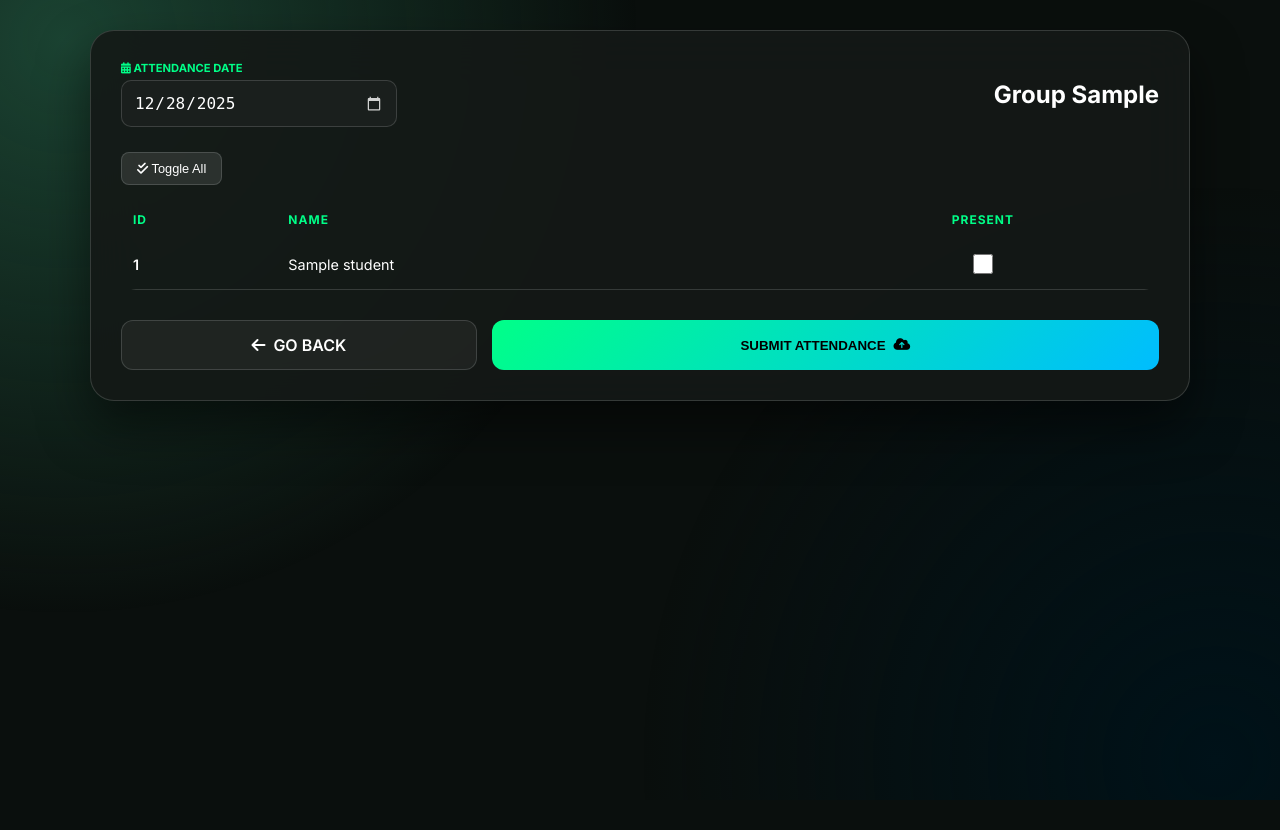
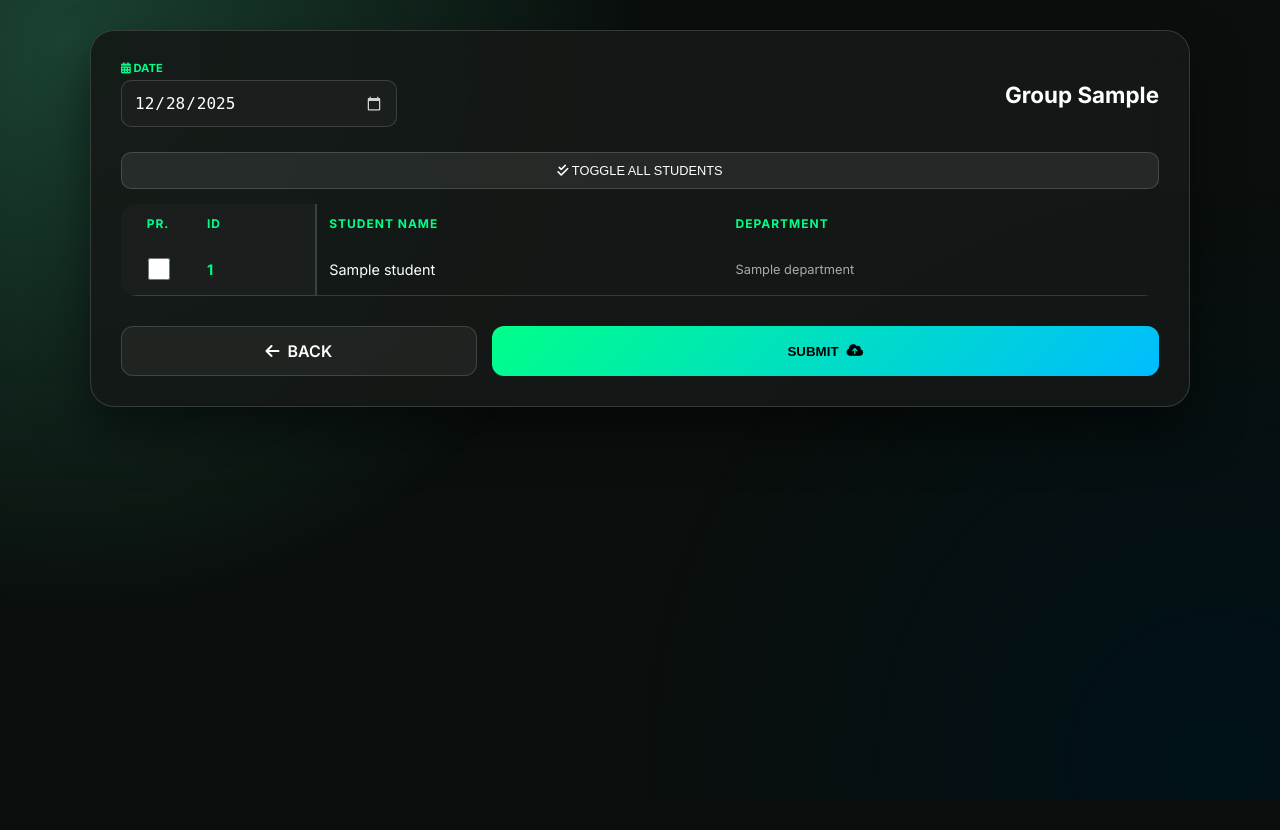
Before and after one commit to chaitany851P/cesd-attendance-system, a Flask app: template templates/mark_attendance.html in a window 1280 px wide. Run offline with Flask 3, Linux system fonts and the light colour scheme; the template is opened without the code that fills it: most values are stand-ins (such as "Sample title", 1, 10 or a date in 2020).

Commit message:
Enhance attendance form layout and styles

```diff
--- a/templates/mark_attendance.html
+++ b/templates/mark_attendance.html
@@ -1,68 +1,101 @@
 <!DOCTYPE html>
-<html>
+<html lang="en">
 <head>
+    <meta charset="UTF-8">
     <meta name="viewport" content="width=device-width, initial-scale=1.0">
+    <title>Mark Attendance | CESD Portal</title>
     <link rel="stylesheet" href="{{ url_for('static', filename='style.css') }}">
     <link rel="stylesheet" href="https://cdnjs.cloudflare.com/ajax/libs/font-awesome/6.0.0/css/all.min.css">
-    <title>Mark Attendance</title>
+    <style>
+        /* Mobile Optimization: Sticky first columns */
+        .table-wrapper { overflow-x: auto; -webkit-overflow-scrolling: touch; }
+
+        table { border-collapse: separate; border-spacing: 0; width: 100%; }
+
+        /* Stick the checkbox column to the left */
+        th:first-child, td:first-child {
+            position: sticky;
+            left: 0;
+            z-index: 2;
+            background: #1a1f1d; /* Matches dark theme */
+            width: 50px;
+            text-align: center;
+        }
+
+        /* Stick the ID column as well */
+        th:nth-child(2), td:nth-child(2) {
+            position: sticky;
+            left: 50px;
+            z-index: 2;
+            background: #1a1f1d;
+            border-right: 2px solid var(--glass-border);
+        }
+
+        tr:hover td { background: rgba(0, 255, 136, 0.1) !important; }
+
+        .student-row { cursor: pointer; }
+    </style>
 </head>
 <body>
     <div class="mesh-bg"></div>
+
     <div class="container">
         <div class="card">
-            <form method="POST">
-                <!-- Header: Date and Group -->
-                <div class="attendance-header" style="display: flex; justify-content: space-between; align-items: center; margin-bottom: 25px;">
+            <form id="attendanceForm" method="POST">
+
+                <!-- Top Info Bar -->
+                <div class="attendance-header" style="display: flex; justify-content: space-between; align-items: center; margin-bottom: 25px; flex-wrap: wrap; gap: 15px;">
                     <div style="width: 100%; max-width: 250px;">
                         <label style="color: var(--primary); font-size: 0.7rem; font-weight: 700; display: block; margin-bottom: 5px;">
-                            <i class="fa-solid fa-calendar-days"></i> ATTENDANCE DATE
+                            <i class="fa-solid fa-calendar-days"></i> DATE
                         </label>
                         <input type="date" name="attendance_date" min="2025-12-28" max="2026-01-05" value="2025-12-28" required>
                     </div>
                     <div style="text-align: right;">
-                        <h2 style="margin: 0;">Group {{ group_no }}</h2>
+                        <h2 style="margin: 0; font-size: 1.4rem;">Group {{ group_no }}</h2>
                     </div>
                 </div>
 
-                <!-- Table Controls -->
-                <div style="margin-bottom: 15px;">
-                    <button type="button" onclick="const cbs=document.querySelectorAll('input[type=checkbox]'); cbs.forEach(c=>c.checked=!c.checked)"
-                            style="background: rgba(255,255,255,0.1); border: 1px solid var(--glass-border); color: #fff; padding: 8px 15px; border-radius: 8px; cursor: pointer; font-size: 0.8rem;">
-                        <i class="fa-solid fa-check-double"></i> Toggle All
-                    </button>
-                </div>
+                <!-- Toggle/Select All Button -->
+                <button type="button" onclick="const cbs=document.querySelectorAll('input[type=checkbox]'); cbs.forEach(c=>c.checked=!c.checked)"
+                        style="background: var(--glass); border: 1px solid var(--glass-border); color: #fff; padding: 10px 15px; border-radius: 10px; cursor: pointer; font-size: 0.8rem; margin-bottom: 15px; width: 100%;">
+                    <i class="fa-solid fa-check-double"></i> TOGGLE ALL STUDENTS
+                </button>
 
-                <!-- Responsive Table Wrapper -->
+                <!-- Responsive Table with First Column Checkbox -->
                 <div class="table-wrapper">
                     <table>
                         <thead>
                             <tr>
+                                <th>PR.</th> <!-- Present -->
                                 <th>ID</th>
-                                <th>NAME</th>
-                                <th style="text-align: center;">PRESENT</th>
+                                <th>STUDENT NAME</th>
+                                <th>DEPARTMENT</th>
                             </tr>
                         </thead>
                         <tbody>
-                            {% for s in students %}
-                            <tr onclick="const c=document.getElementById('c{{s.ID}}'); c.checked=!c.checked" style="cursor: pointer;">
-                                <td style="font-weight: 600;">{{ s.ID }}</td>
-                                <td>{{ s.Name }}</td>
-                                <td style="text-align: center;">
-                                    <input type="checkbox" name="status" value="{{ s.ID }}" id="c{{ s.ID }}" onclick="event.stopPropagation()" style="width: 20px; height: 20px; accent-color: var(--primary);">
+                            {% for student in students %}
+                            <tr class="student-row" onclick="document.getElementById('c{{student.ID}}').click();">
+                                <td class="checkbox-cell">
+                                    <input type="checkbox" name="status" value="{{ student.ID }}" id="c{{ student.ID }}"
+                                           onclick="event.stopPropagation()" style="width: 22px; height: 22px; accent-color: var(--primary);">
                                 </td>
+                                <td style="font-weight: 700; color: var(--primary);">{{ student.ID }}</td>
+                                <td style="white-space: nowrap;">{{ student.Name }}</td>
+                                <td style="color: #aaa; font-size: 0.8rem;">{{ student.Department }}</td>
                             </tr>
                             {% endfor %}
                         </tbody>
                     </table>
                 </div>
 
-                <!-- Action Buttons -->
-                <div class="btn-container" style="display: flex; gap: 15px; margin-top: 30px;">
+                <!-- Bottom Navigation -->
+                <div style="display: flex; gap: 15px; margin-top: 30px;">
                     <a href="/dashboard" class="btn-secondary" style="flex: 1;">
-                        <i class="fa-solid fa-arrow-left"></i> GO BACK
+                        <i class="fa-solid fa-arrow-left"></i> BACK
                     </a>
                     <button type="submit" class="btn-primary" style="flex: 2;">
-                        SUBMIT ATTENDANCE <i class="fa-solid fa-cloud-arrow-up"></i>
+                        SUBMIT <i class="fa-solid fa-cloud-arrow-up"></i>
                     </button>
                 </div>
             </form>
```
